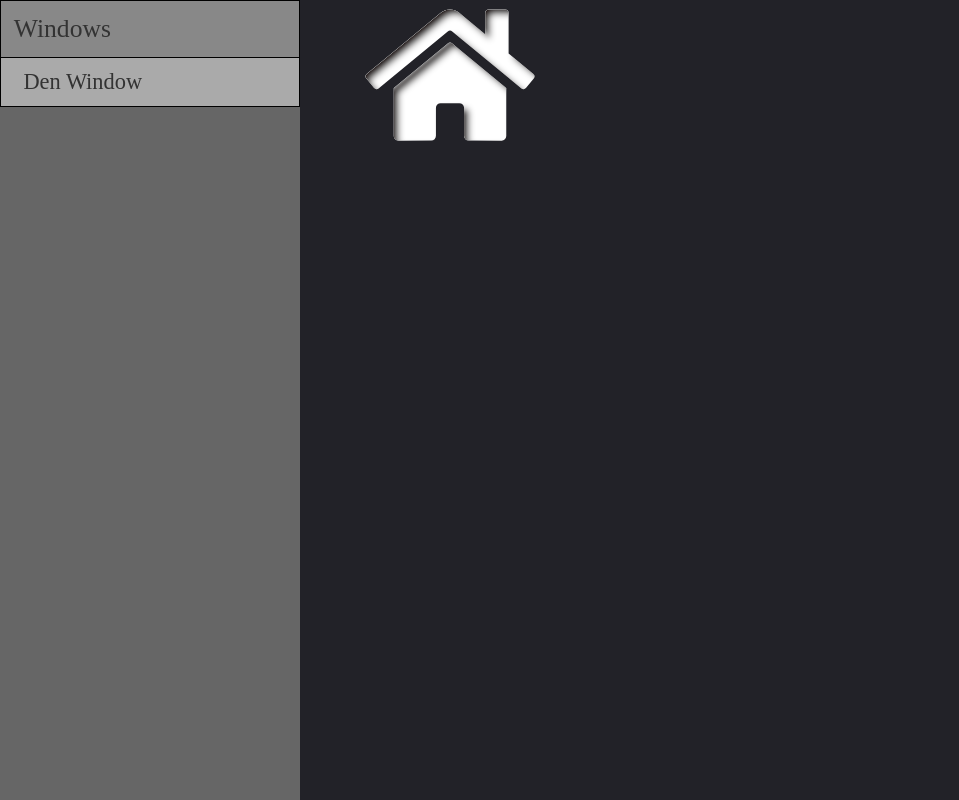
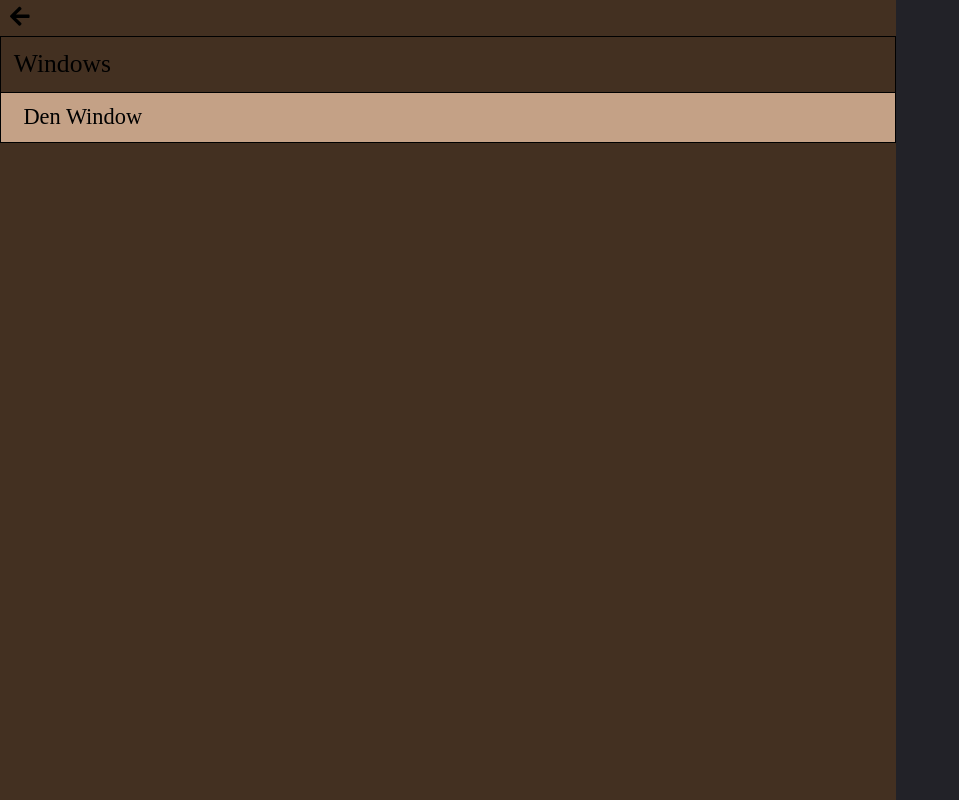
Before and after one commit to bencates/home-automation, a Nuxt app in the folder ui/: page / in a window 1280 px wide. Shown: the whole page, without its empty margins (0-959 px from the left). Built offline with nearby package versions, Linux system fonts and the light colour scheme.

Commit message:
Slide-away sidebar

```diff
--- a/ui/assets/components/the-navbar.vue
+++ b/ui/assets/components/the-navbar.vue
@@ -1,7 +1,10 @@
 <template>
-  <nav class="navbar">
+  <nav :class="{ visible, navbar: true }">
+    <button class="hide" @click="hide">
+      <font-awesome-icon icon="arrow-left" />
+    </button>
+
     <ul>
-
       <li>
         <nuxt-link class="category" to="/window">Windows</nuxt-link>
         <ul>
@@ -10,7 +13,6 @@
           </li>
         </ul>
       </li>
-
     </ul>
   </nav>
 </template>
@@ -19,13 +21,49 @@
   import { mapState } from 'vuex'
 
   export default {
+    data () {
+      return { visible: true }
+    },
+
     computed: {
       ...mapState('window', ['windows'])
+    },
+
+    methods: {
+      show () { this.visible = true },
+      hide () { this.visible = false }
     }
   }
 </script>
 
 <style scoped>
+  .navbar {
+    background: var(--wood-dark);
+
+    position: absolute;
+
+    width: 70vw;
+    height: 100vh;
+
+    transform: translateX(-70vw);
+    transition: transform 0.6s ease-in;
+  }
+
+  .navbar.visible {
+    transform: translateX(0);
+    transition: transform 0.6s ease-out;
+  }
+
+  button.hide {
+    background: transparent;
+    color: var(--font-light);
+    border: none;
+    width: 100%;
+    font-size: 1.4rem;
+    text-align: left;
+    padding: 0.3rem 0.6rem;
+  }
+
   ul {
     list-style: none;
     padding: 0;
@@ -33,8 +71,8 @@
 
   a.category {
     display: block;
-    background: #888;
-    color: #333;
+    background: var(--wood-dark);
+    color: var(--font-light);
     text-decoration: none;
 
     font-size: 1.6rem;
@@ -45,8 +83,8 @@
 
   a.device {
     display: block;
-    background: #AAA;
-    color: #333;
+    background: var(--wood-medium);
+    color: var(--room-accent-color);
     text-decoration: none;
 
     font-size: 1.4rem;
--- a/ui/assets/layouts/default.vue
+++ b/ui/assets/layouts/default.vue
@@ -1,8 +1,10 @@
 <template>
   <div class="container">
-    <aside class="navbar">
-      <the-navbar />
-    </aside>
+    <button class="show" @click="$refs.theNavbar.show()">
+      <font-awesome-icon icon="bars" />
+    </button>
+
+    <the-navbar ref="theNavbar" />
 
     <main class="content">
       <nuxt/>
@@ -21,8 +23,27 @@
 </script>
 
 <style>
+  :root {
+    --wood-dark: hsl(26.47deg, 34%, 19.61%);
+    --wood-medium: hsl(26.13deg, 34.44%, 64.71%);
+    --wood-light: hsl(24.78deg, 74.19%, 87.84%);
+
+    --font-light: gray(90);
+    --font-dark: gray(12);
+
+    /* FIXME: real colors */
+    --den-color: blue;
+    --den-accent-color: green;
+
+    --room-color: gray(20);
+    --room-font-color: var(--font-light);
+    --room-accent-color: gray(85);
+  }
+
   html {
     box-sizing: border-box;
+
+    color: var(--font-dark);
   }
 
   *, *:before, *:after {
@@ -37,17 +58,17 @@ div.container {
     min-height: 100vh;
   }
 
-aside.navbar {
-  background: #666;
-  color: #333;
-
-  width: 300px;
-}
-
   main.content {
-  background: #333;
-  color: #CCC;
+    background: var(--room-color);
+    color: var(--room-font-color);
 
     flex: 1 0 auto;
   }
+
+  button.show {
+    position: absolute;
+    background: transparent;
+    color: var(--font-light);
+    border: none;
+  }
 </style>
--- a/ui/assets/plugins/fontawesome.js
+++ b/ui/assets/plugins/fontawesome.js
@@ -3,8 +3,14 @@ import { FontAwesomeIcon } from '@fortawesome/vue-fontawesome'
 
 import { library } from '@fortawesome/fontawesome-svg-core'
 
-import { faHome } from '@fortawesome/free-solid-svg-icons'
+import {
+  faArrowLeft,
+  faBars,
+  faHome,
+} from '@fortawesome/free-solid-svg-icons'
 
+library.add(faArrowLeft)
+library.add(faBars)
 library.add(faHome)
 
 Vue.component('font-awesome-icon', FontAwesomeIcon)
--- a/ui/nuxt.config.js
+++ b/ui/nuxt.config.js
@@ -48,6 +48,20 @@ module.exports = {
    */
   build: {
 
+    postcss: {
+      plugins: {
+        /* postcss-cssnext is deprecated and recommends switching to
+         * postcss-preset-env */
+        'postcss-cssnext': false,
+        'postcss-preset-env': {
+          stage: 2,
+          features: {
+            'nesting-rules': true
+          }
+        }
+      }
+    },
+
     /*
      ** Run ESLint on save
      */
--- a/ui/package.json
+++ b/ui/package.json
@@ -17,7 +17,8 @@
     "@fortawesome/free-solid-svg-icons": "^5.2.0",
     "@fortawesome/vue-fontawesome": "^0.1.1",
     "humps": "^2.0.1",
-    "nuxt": "^1.0.0"
+    "nuxt": "^1.0.0",
+    "postcss-preset-env": "^5.3.0"
   },
   "devDependencies": {
     "babel-eslint": "^8.2.1",
```
Also changed, not shown: ui/assets/components/README.md (deleted), ui/assets/static/README.md (deleted), 1 other file (tests, documents, lock files or other folders). Lines whose indentation alone changed are shown as unchanged.
